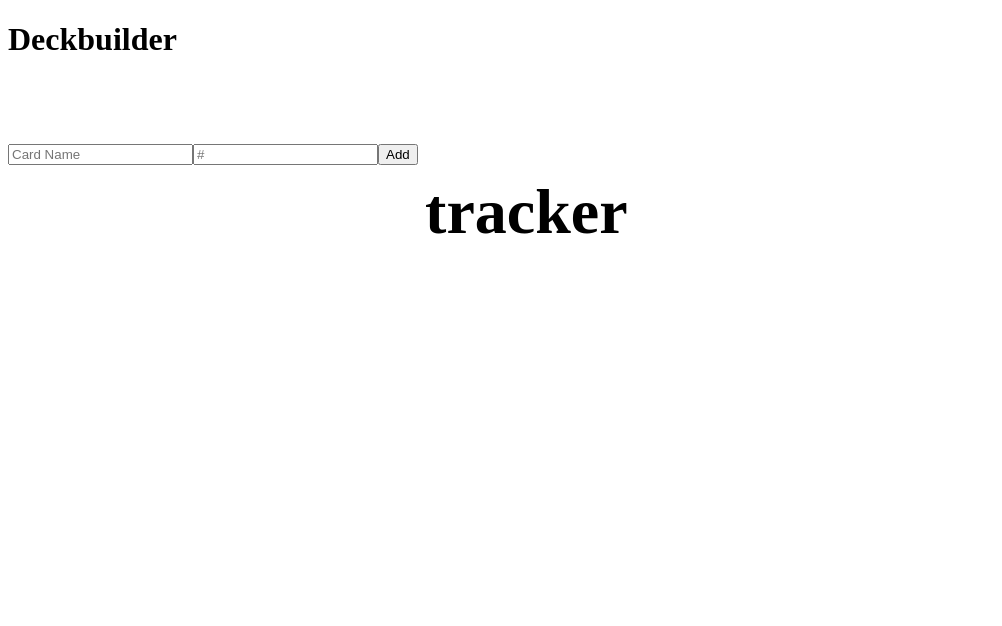
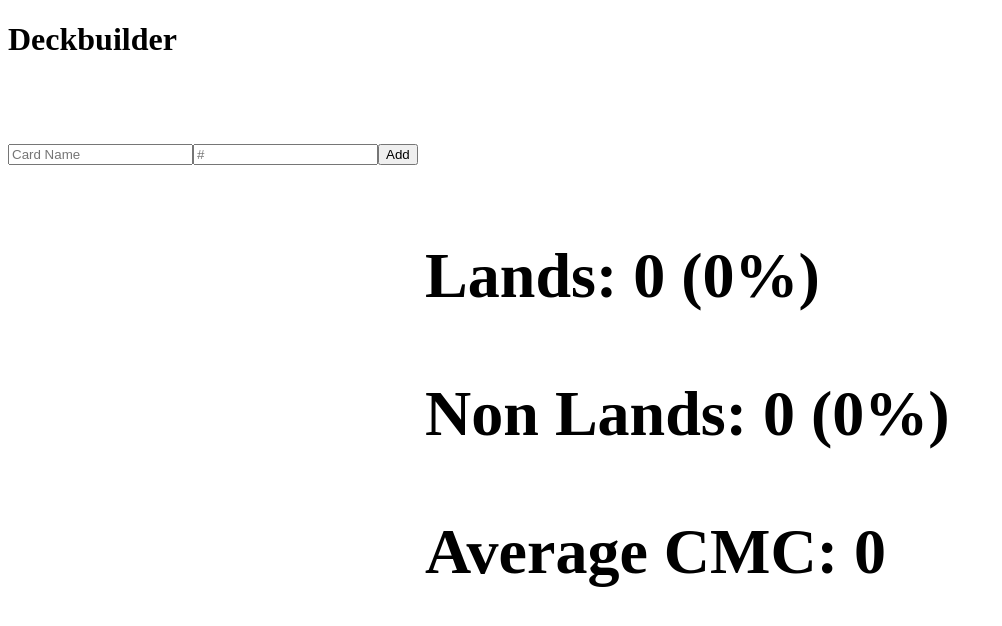
Before and after one commit to DaydeR/Deckbuilder, an Angular app: page / in a window 1280 px wide. Shown: the top 626 px of the page, without its empty margins (0-1002 px from the left). Built offline with nearby package versions, Linux system fonts and the light colour scheme.

Commit message:
Added some stats to the tracker, updated via a decklist change listener

```diff
--- a/src/app/decklist.service.ts
+++ b/src/app/decklist.service.ts
@@ -9,6 +9,7 @@ export class DecklistService {
   decklist: Card[] = [];
   selectedCard: Card;
   selectionUpdated = new EventEmitter();
+  decklistUpdated = new EventEmitter();
 
   constructor() { }
 
@@ -24,6 +25,7 @@ export class DecklistService {
     }
 	this.sortByType();
 	this.setSelected(card);
+	this.decklistUpdated.emit();
   }
 
   sortByType() {
--- a/src/app/stat-tracker.service.ts
+++ b/src/app/stat-tracker.service.ts
@@ -1,9 +1,50 @@
 import { Injectable } from '@angular/core';
+
+import { Card } from './card';
 
 @Injectable({
   providedIn: 'root'
 })
 export class StatTrackerService {
+  decklist: Card[] = [];
 
   constructor() { }
+
+  setDecklist(decklist: Card[]) {
+    this.decklist = decklist;
+  }
+
+  getAverageCMC() {
+	if(this.decklist.length == 0) {
+	  return 0;
+	}
+	let sum: number = 0;
+	let card;
+	for(card in this.decklist) {
+	  sum += card.cmc;
+	}
+	return sum / this.getNonLandCount();
+  }
+
+  getLandCount() {
+	return this.decklist.filter(card => card.main_type == "Land").length;
+  }
+
+  getNonLandCount() {
+	return (this.decklist.length - this.decklist.filter(card => card.main_type == "Land").length);
+  }
+
+  getLandPercentage() {
+	if(this.decklist.length == 0) {
+	  return 0;
+	}
+	return (this.getLandCount() / this.decklist.length);
+  }
+
+  getNonLandPercentage() {
+	if(this.decklist.length == 0) {
+	  return 0;
+	}
+    return (this.getNonLandCount() / this.decklist.length);
+  }
 }
--- a/src/app/stat-tracker/stat-tracker.component.html
+++ b/src/app/stat-tracker/stat-tracker.component.html
@@ -1 +1,3 @@
-tracker
+<p>Lands: {{landCount}} ({{landPercentage | percent}})</p>
+<p>Non Lands: {{nonLandCount}} ({{nonLandPercentage | percent}})</p>
+<p>Average CMC: {{averageCMC}}</p>
--- a/src/app/stat-tracker/stat-tracker.component.ts
+++ b/src/app/stat-tracker/stat-tracker.component.ts
@@ -2,6 +2,7 @@ import { Component, OnInit } from '@angular/core';
 
 import { Card } from '../card';
 import { DecklistService } from '../decklist.service';
+import { StatTrackerService } from '../stat-tracker.service';
 
 @Component({
   selector: 'app-stat-tracker',
@@ -10,13 +11,29 @@ import { DecklistService } from '../decklist.service';
 })
 export class StatTrackerComponent implements OnInit {
   decklist: Card[];
+  averageCMC: number = 0;
+  landCount: number = 0;
+  nonLandCount: number = 0;
+  landPercentage: number = 0;
+  nonLandPercentage: number = 0;
 
   constructor(
     private decklistService: DecklistService,
+	private statTrackerService: StatTrackerService,
   ) { }
 
   ngOnInit(): void {
 	this.decklist = this.decklistService.getDecklist();
+	this.statTrackerService.setDecklist(this.decklist);
+	this.decklistService.decklistUpdated.subscribe(
+	  () => {
+		//this.averageCMC = this.statTrackerService.getAverageCMC();
+		this.landCount = this.statTrackerService.getLandCount();
+		this.nonLandCount = this.statTrackerService.getNonLandCount();
+        this.landPercentage = this.statTrackerService.getLandPercentage();
+		this.nonLandPercentage = this.statTrackerService.getNonLandPercentage();
+      }
+    );
   }
 
 }
```
